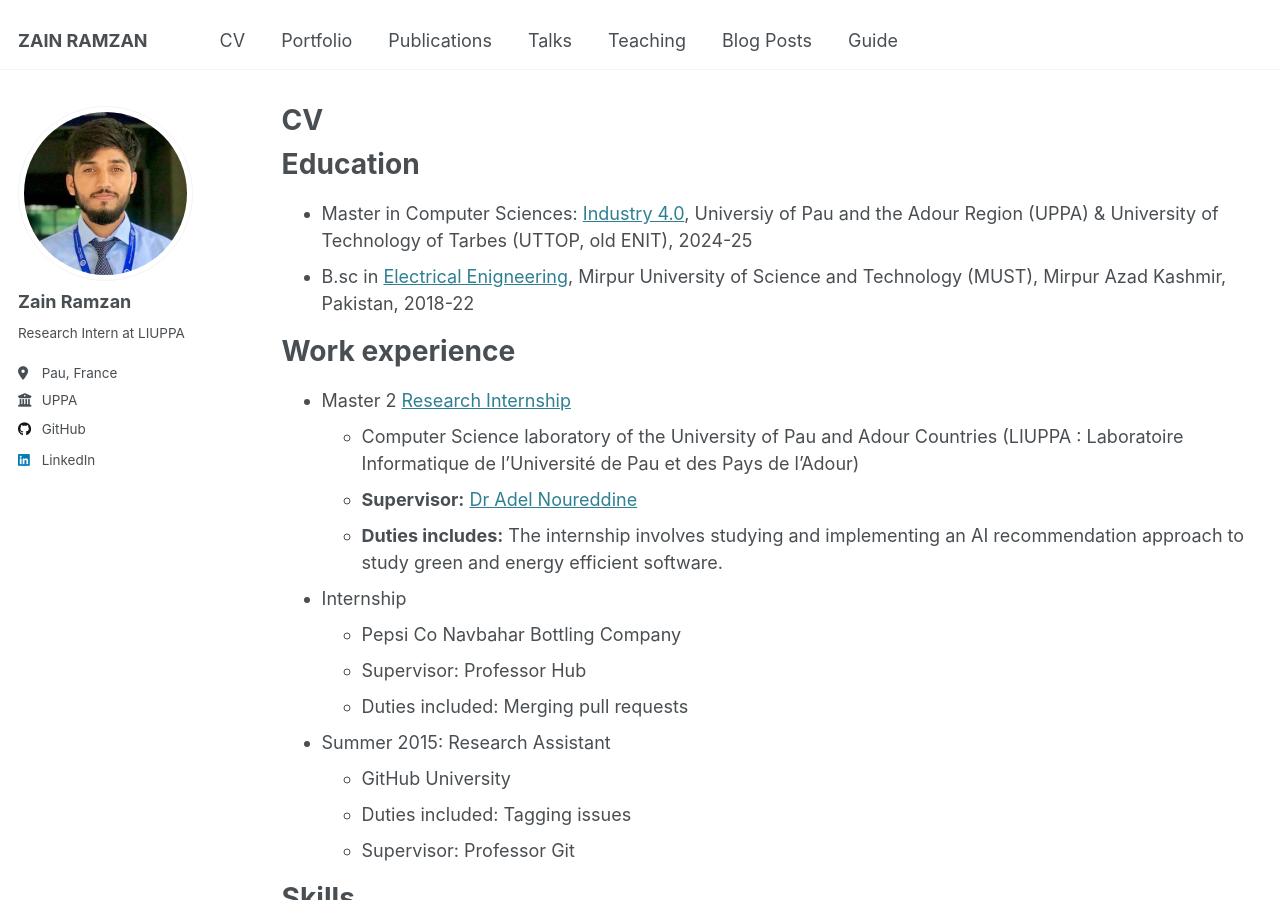
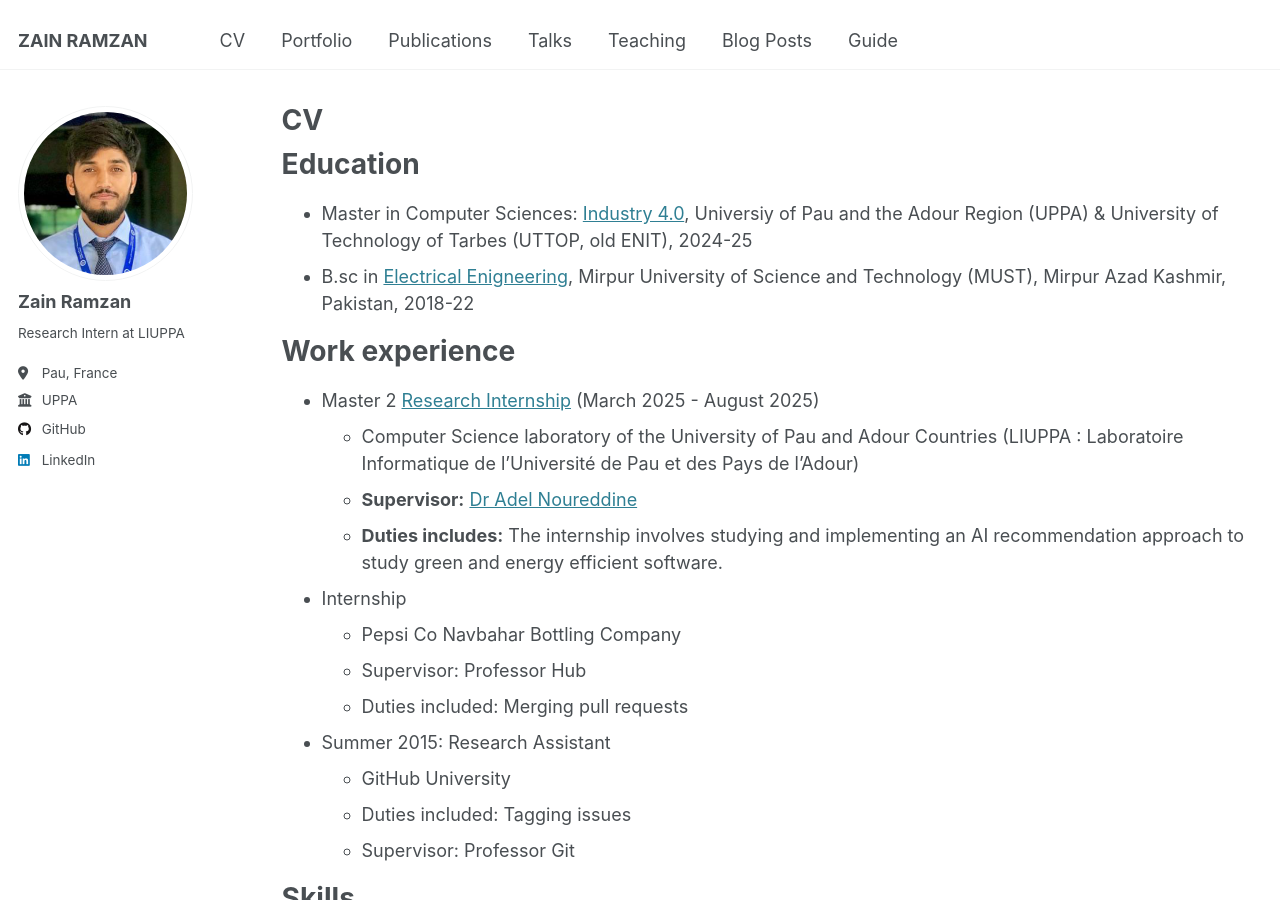
Before and after one commit to zain-ramzan/zain-ramzan.github.io, a Jekyll site: the page built from _pages/cv.md, in a window 1280 px wide and 900 px high. Built offline with Jekyll 4.4.1, drawn with Linux system fonts in a browser that asks for light colours.

Commit message:
Update cv.md

```diff
--- a/_pages/cv.md
+++ b/_pages/cv.md
@@ -16,7 +16,7 @@ Education
 
 Work experience
 ======
-* Master 2 <a href="https://www.noureddine.org/research/behave/internship-2025" target="_blank">Research Internship</a>
+* Master 2 <a href="https://www.noureddine.org/research/behave/internship-2025" target="_blank">Research Internship</a> (March 2025 - August 2025)
   * Computer Science laboratory of the University of Pau and Adour Countries (LIUPPA : Laboratoire Informatique de l'Université de Pau et des Pays de l'Adour)
   * **Supervisor:** <a href="https://www.noureddine.org/" target="_blank">Dr Adel Noureddine</a>
   * **Duties includes:** The internship involves studying and implementing an AI recommendation approach to study green and energy efficient software.
```
